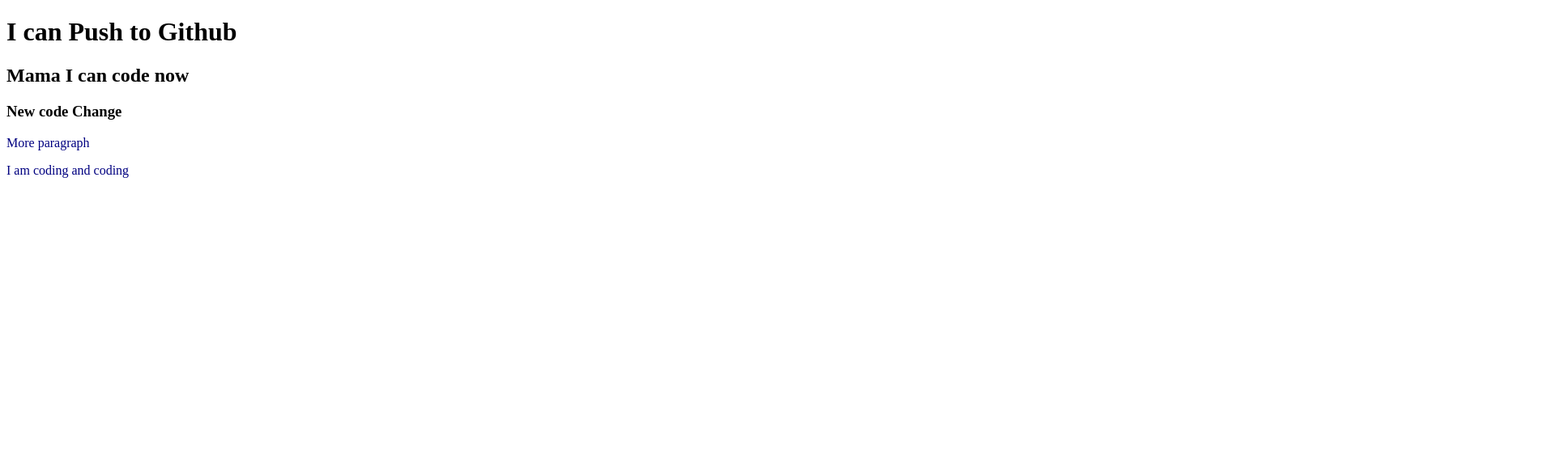
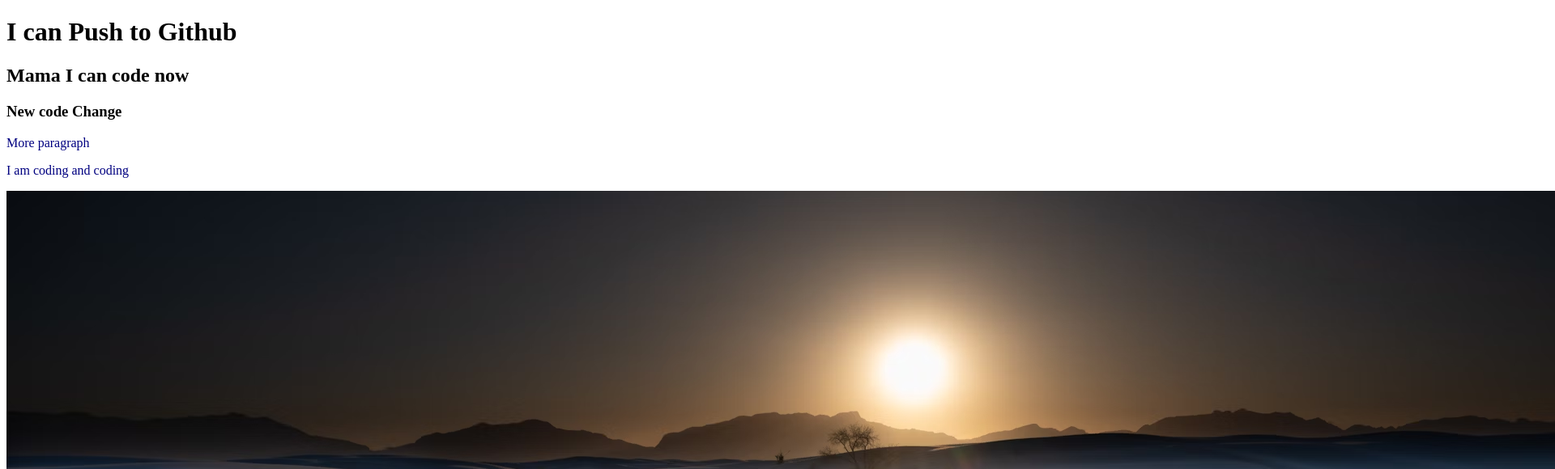
Before and after one commit to mohiuddin1312/my-second-github-repo, a plain HTML site: page index.html in a window 1280 px wide. Shown: the top 580 px of the page at 81% size, 1920 px wide, since content can reach past the window. Drawn offline with Linux system fonts and the light colour scheme.

Commit message:
image added

```diff
--- a/index.html
+++ b/index.html
@@ -12,5 +12,6 @@
     <h3>New code Change</h3>
     <p>More paragraph</p>
     <p>I am coding and coding</p>
+    <img src="scenery.avif" alt="" />
   </body>
 </html>
```
Also changed, not shown: photo-1.avif (added), photo-3.avif (added), scenery.avif (added).
